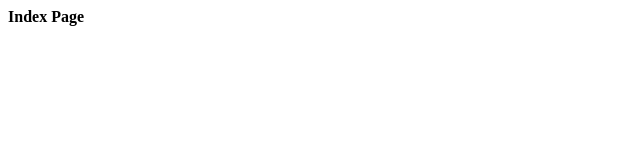
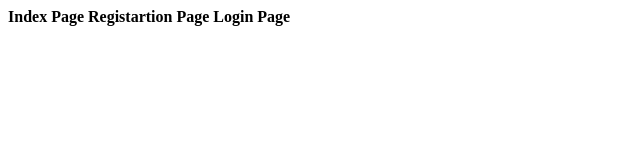
Before and after one commit to Adityaparisi12/demoprojectpractice-1, a plain HTML site: page index.html in a window 1280 px wide. Shown: the whole page, without its empty margins (0-640 px from the left). Drawn offline with Linux system fonts and the light colour scheme.

Commit message:
modified index.html

```diff
--- a/index.html
+++ b/index.html
@@ -1 +1,3 @@
 <b>Index Page</b>
+<b>Registartion Page</b>
+<b>Login Page</b>
```
